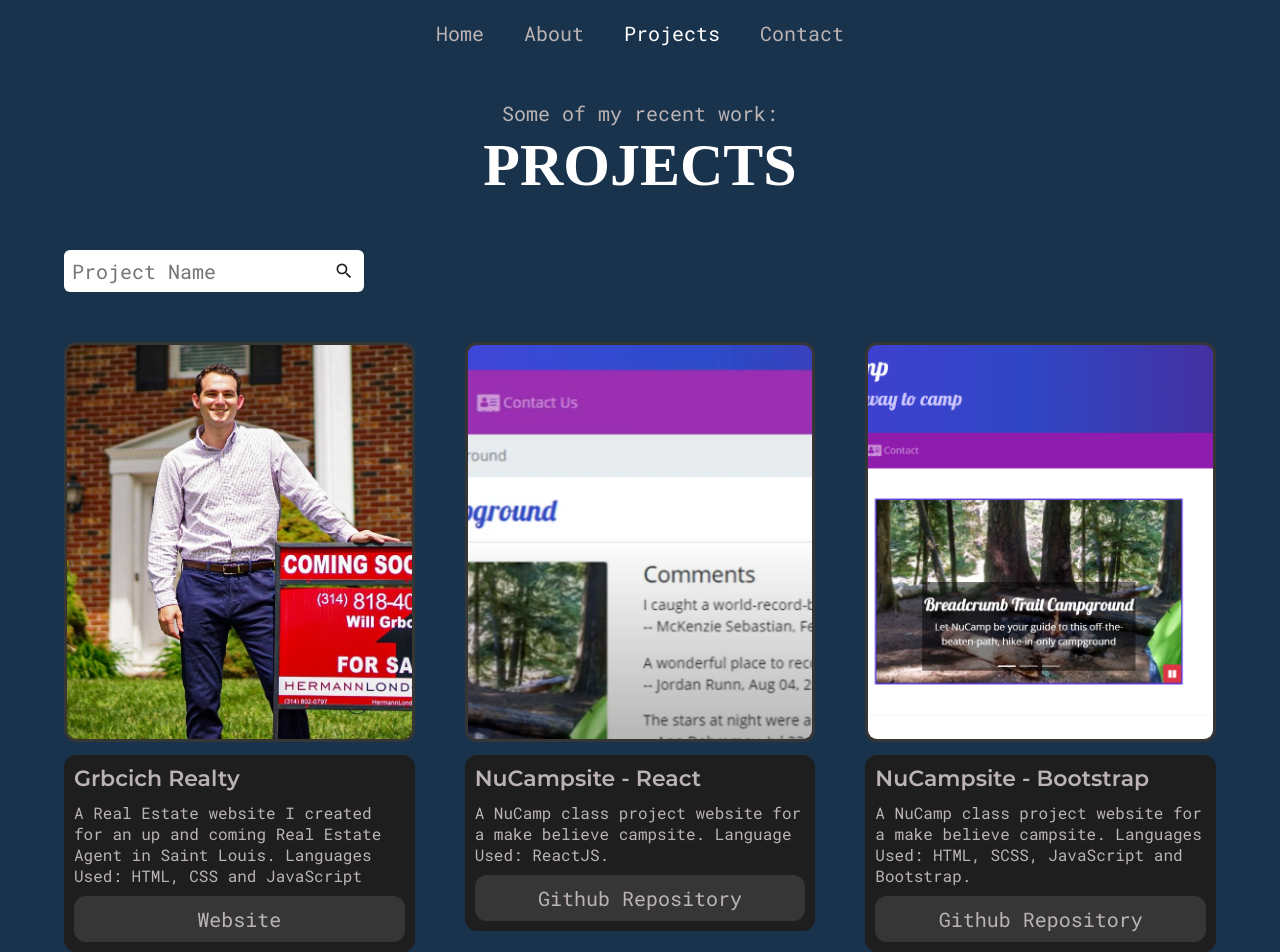
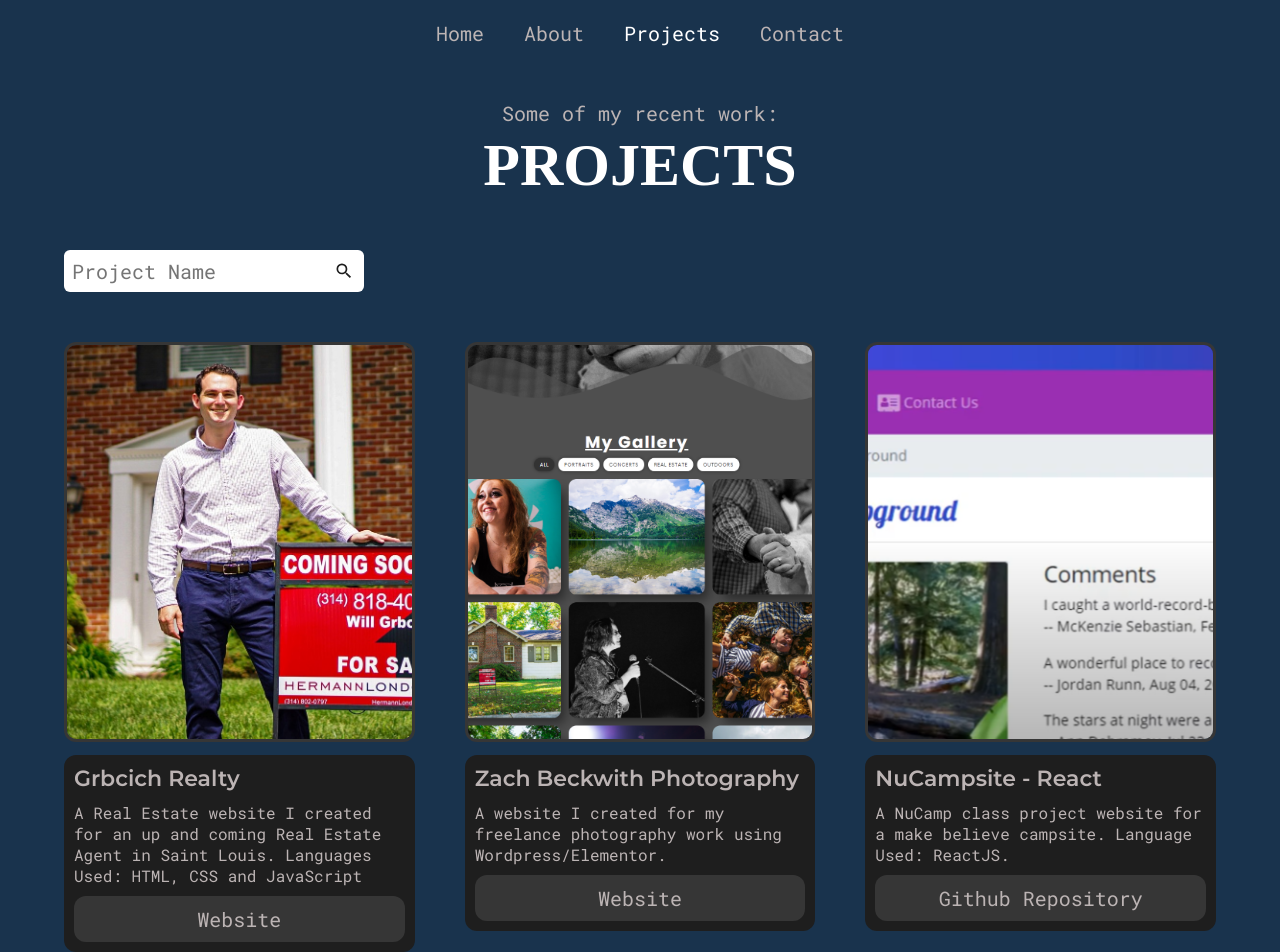
Before and after one commit to ZBeckwith6/Portfolio-Site-, a React (Create React App) app: page /projects in a window 1280 px wide. Shown: the top 952 px of the page. Built offline with nearby package versions, Linux system fonts and the light colour scheme; the HTML template or start-up script is replaced by a standard one; a web font is replaced by a local one.

Commit message:
Add Photography Site

```diff
--- a/src/assets/data/projects.js
+++ b/src/assets/data/projects.js
@@ -2,6 +2,7 @@
 import CampBootstrap from '../images/campBootstrap.PNG';
 import CampReact from '../images/campReact.PNG';
 import GrbcichRealty from '../images/sign3crop.jpg';
+import PhotographySite from '../images/photographyPortfolio.PNG';
 
 const projects = [
   {
@@ -11,6 +12,15 @@
       'A Real Estate website I created for an up and coming Real Estate Agent in Saint Louis. Languages Used: HTML, CSS and JavaScript',
     img: GrbcichRealty,
     link: 'http://willgrbcich.com/',
+    button: 'Website',
+  },
+  {
+    id: uuidv4(),
+    name: 'Zach Beckwith Photography',
+    desc:
+      'A website I created for my freelance photography work using Wordpress/Elementor.',
+    img: PhotographySite,
+    link: 'http://zachbeckwithphotography.com/',
     button: 'Website',
   },
   {
--- a/src/pages/About.js
+++ b/src/pages/About.js
@@ -140,6 +140,7 @@
               title="Frameworks"
               items={['React Native | Bootstrap']}
             />
+            <AboutInfoItem title="CMS Platforms" items={['WordPress']} />
             <AboutInfoItem title="Back-End" items={['NodeJS']} />
             <AboutInfoItem title="Version Control" items={['Git | GitHub']} />
           </div>
```
Also changed, not shown: src/assets/images/photographyPortfolio.PNG (added).
